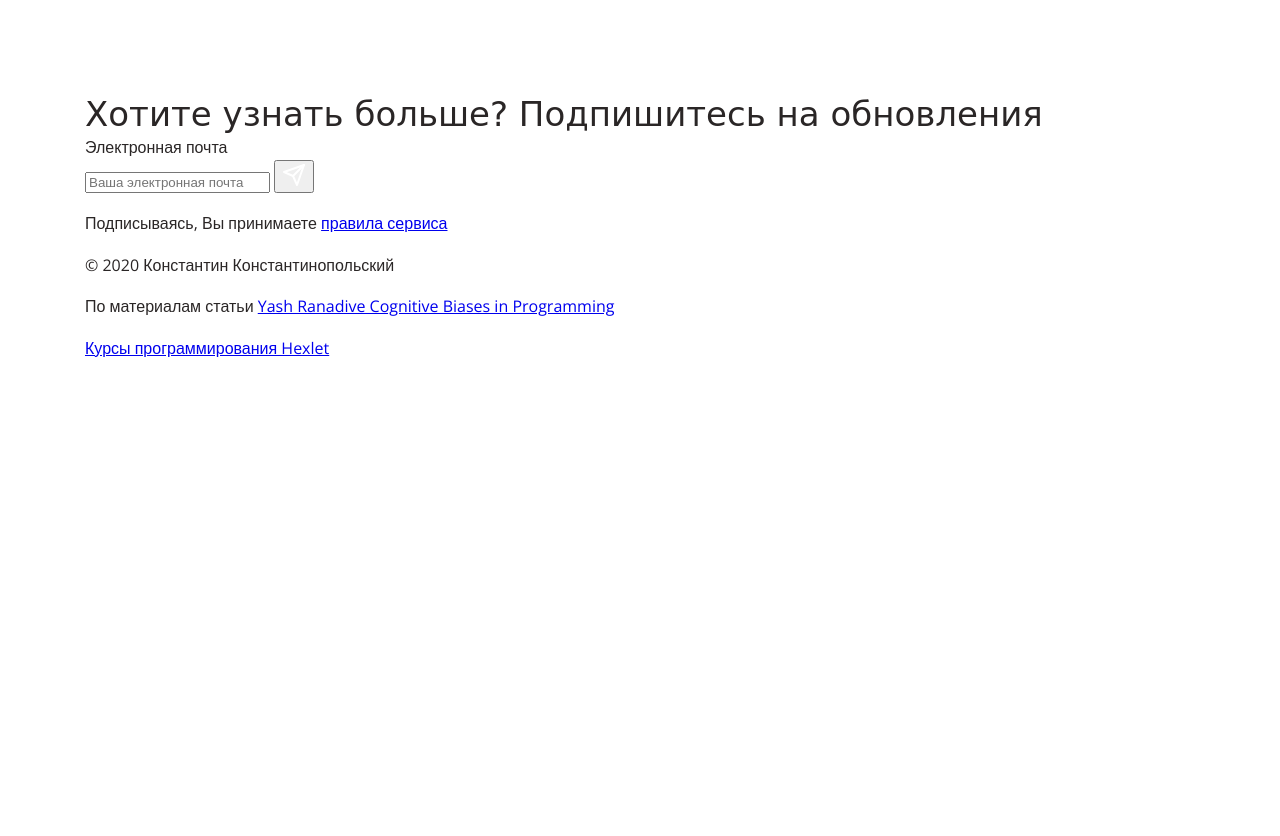
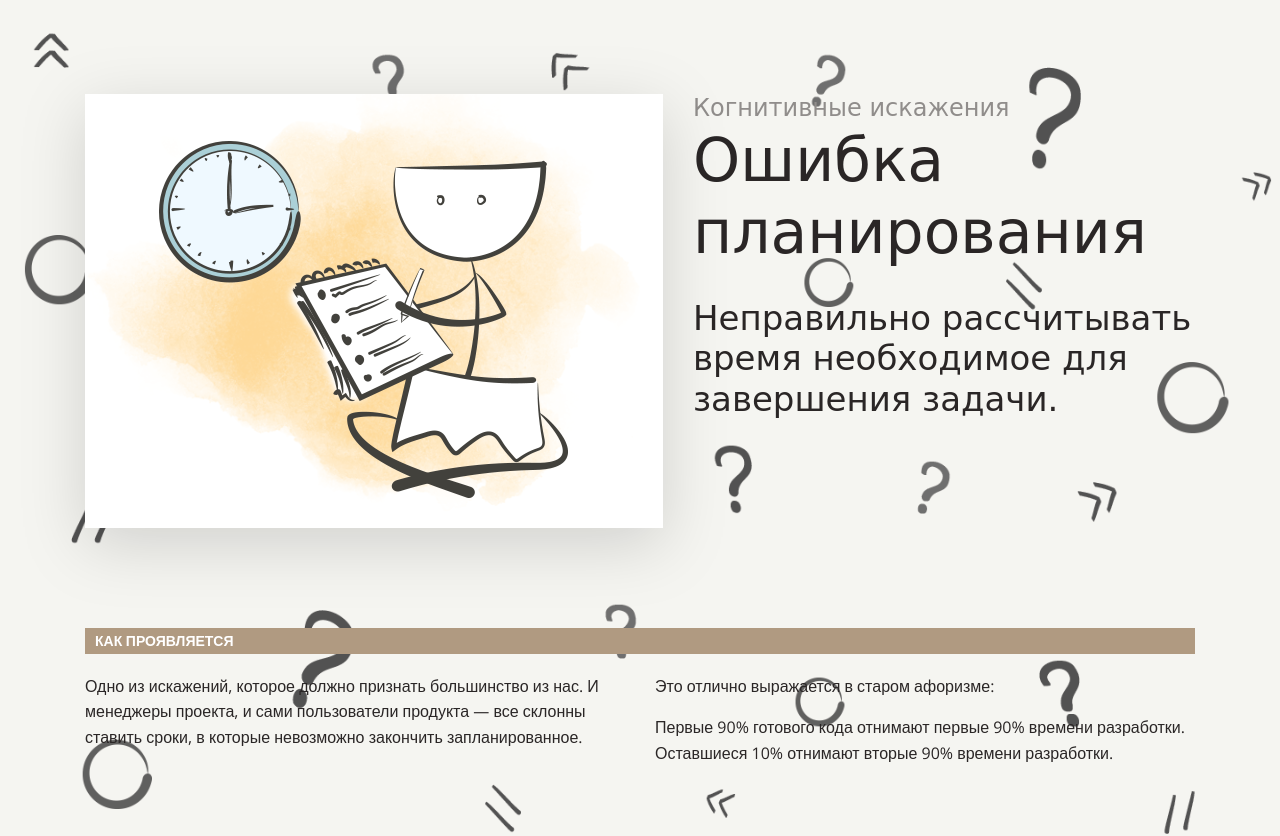
Before and after one commit to MiriyaMaria/layout-designer-project-lvl1, a website: page src/index.html in a window 1280 px wide. Shown: the part 6280-7116 px from the top of the page. Before the commit the page ends 6741 px from the top, so only its background shows below. Drawn offline with nearby package versions, Linux system fonts and the light colour scheme; a web font is replaced by a local one.

Commit message:
added errors-in-planning

```diff
--- a/src/index.html
+++ b/src/index.html
@@ -51,7 +51,7 @@
                     <h3 class="title-color title summary">Гиперболическое обесценивание</h3>
                     <p>Вы гонитесь за немедленной маленькой выгодой и игнорируете более крупную, недоступную сейчас, но доступную в будущем.</p>
                 </a>
-                <a class="card-2" href="planning">
+                <a class="card-2" href="#errors-in-planning">
                     <p class="number">5</p>
                     <h3 class="title-color title summary">Ошибка планирования</h3>
                     <p>Неправильно рассчитывать время необходимое для завершения задачи.</p>
@@ -122,6 +122,23 @@
                 </div>
             </div>
         </section>
+        <section class="back-decoration-light" id="errors-in-planning">
+            <div class="container">
+                <div class="top-half">
+                    <img class="shadow" src="img/5.png" alt="Часы">
+                    <div class="right-side" data-header="Когнитивные искажения">
+                        <h2 class="title section-header">Ошибка планирования</h2>
+                        <p class="title summary">Неправильно рассчитывать время необходимое для завершения задачи.</p>
+                    </div>
+                </div>
+                <div class="content">
+                    <h3 class="column-header-light">Как проявляется</h3>
+                    <p class="column-1">Одно из искажений, которое должно признать большинство из нас. И менеджеры проекта, и сами пользователи продукта — все склонны ставить сроки, в которые невозможно закончить запланированное.</p>
+                    <p>Это отлично выражается в старом афоризме:</p>
+                    <p>Первые 90% готового кода отнимают первые 90% времени разработки. Оставшиеся 10% отнимают вторые 90% времени разработки.</p>
+                </div>
+            </div>
+        </section>
     </main>
     <footer>
         <div class="container">
```
